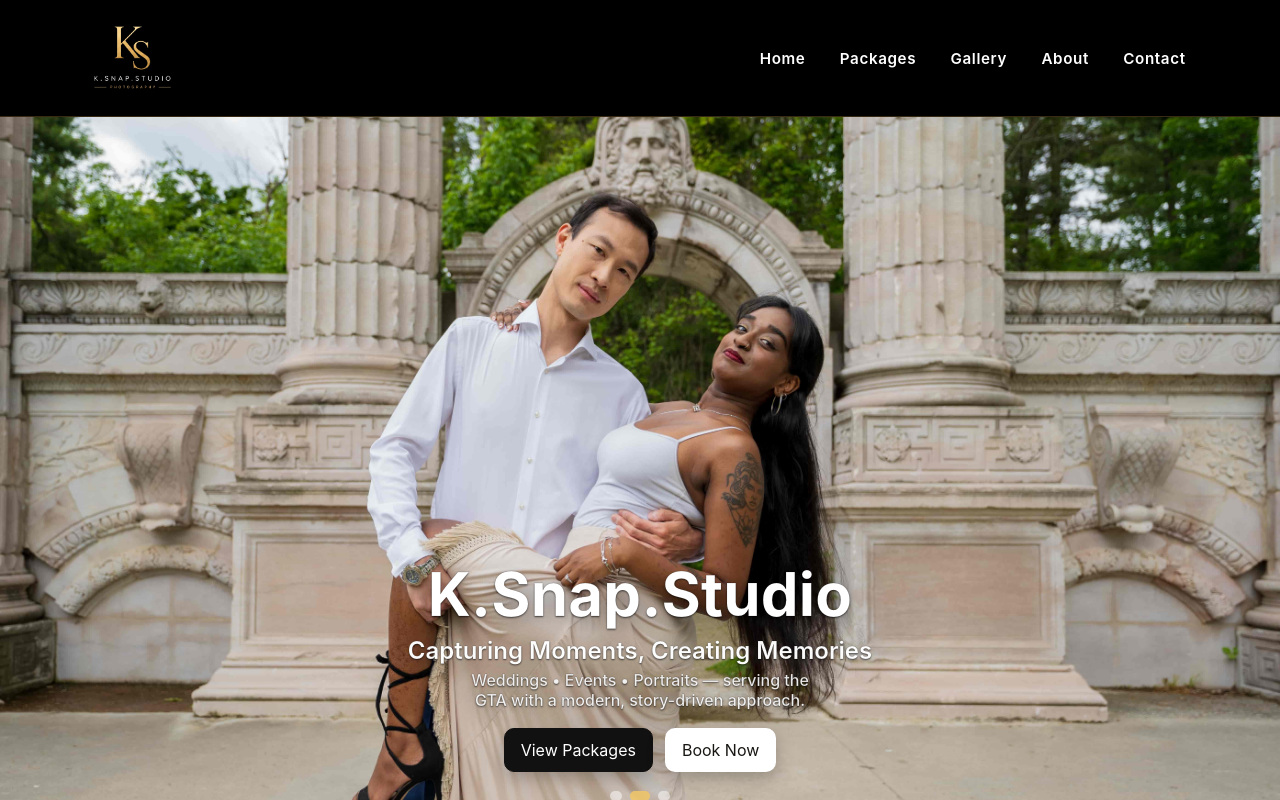
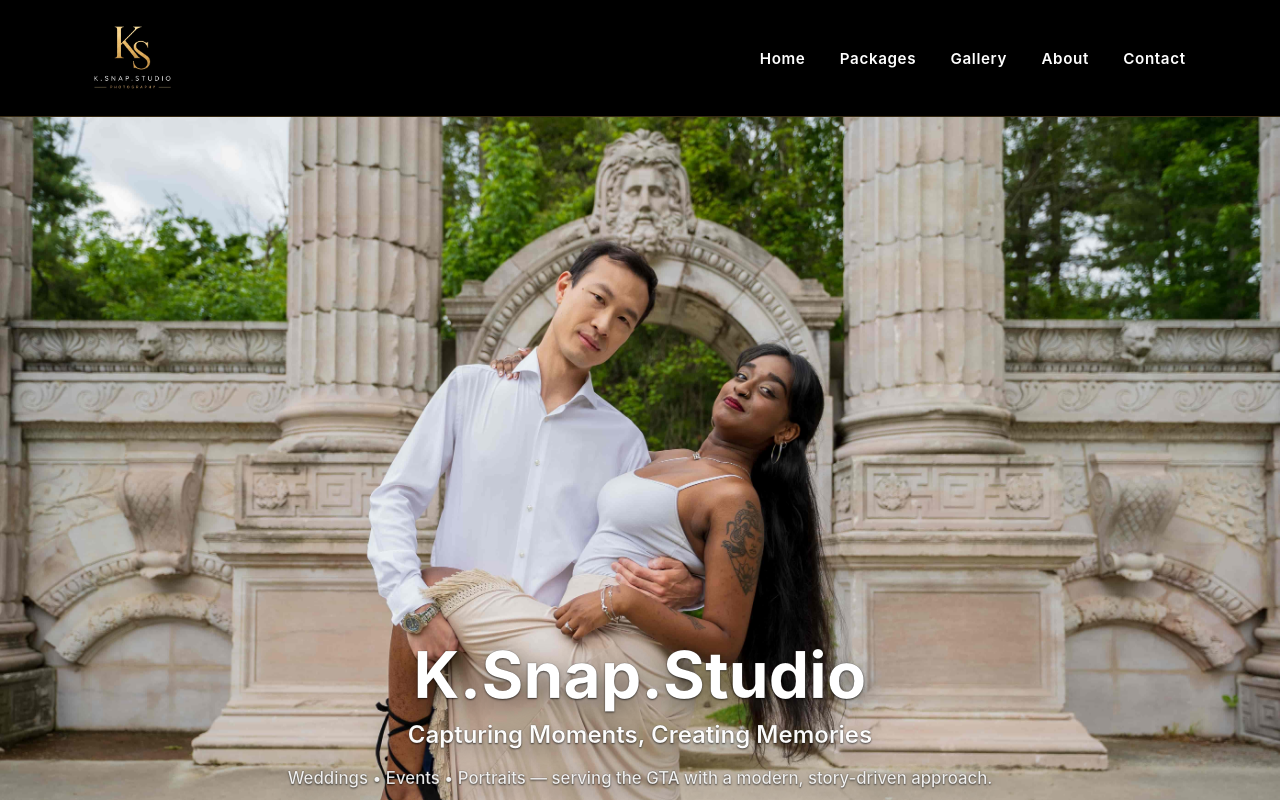
Before and after one commit to ralphdaryn/ksnapstudio, a React (Create React App) app: page / in a window 1280 px wide. Shown: the top 800 px of the page. Built offline with nearby package versions, Linux system fonts and the light colour scheme; no server answers.

Commit message:
update hero and package section

```diff
--- a/src/pages/Main/Main.js
+++ b/src/pages/Main/Main.js
@@ -35,7 +35,7 @@ const PACKAGE_CATEGORIES = [
   },
   {
     key: "family",
-    icon: "👨‍👩‍👧",
+    icon: "👨‍👩",
     title: "Family & Maternity",
     target: "/packages#family",
     description:
--- a/src/pages/Main/Main.scss
+++ b/src/pages/Main/Main.scss
@@ -82,10 +82,11 @@
     display: flex;
     align-items: flex-end;
     justify-content: center;
-    min-height: 80vh;
+    width: 100%;
+    min-height: 560px;
     text-align: center;
     background: var(--bg);
-    padding: calc(var(--pad-y) + 0.75rem) 0;
+    padding: 2.5rem 0 2rem;
     border-bottom: 1px solid var(--line);
 
     .main__title,
@@ -103,26 +104,41 @@
     }
 
     .main__title {
+      margin: 0;
       font-weight: 700;
       letter-spacing: 0.2px;
-      font-size: 2.75rem;
-
-      @include tablet {
-        font-size: 3.75rem;
-      }
+      font-size: 2.35rem;
+      line-height: 1.05;
     }
 
     .main__tagline {
+      margin: 0.45rem 0 0;
+      font-size: 1.1rem;
       font-weight: 600;
+      line-height: 1.3;
       opacity: 0.98;
     }
 
     .main__subtitle {
+      max-width: 30rem;
+      margin: 0.7rem auto 1.1rem;
+      padding-inline: 0.5rem;
       color: rgba(255, 255, 255, 0.92);
+      font-size: 0.95rem;
       font-weight: 500;
+      line-height: 1.5;
+    }
+
+    .main__cta {
+      display: flex;
+      flex-wrap: wrap;
+      justify-content: center;
+      gap: 0.6rem;
     }
 
     .main__btn {
+      min-height: 44px;
+      padding: 0.15rem .75rem;
       box-shadow: 0 6px 18px rgba(0, 0, 0, 0.25);
       border-color: rgba(255, 255, 255, 0.7);
 
@@ -137,6 +153,55 @@
         color: #fff;
         border-color: rgba(255, 255, 255, 0.55);
         backdrop-filter: blur(2px);
+      }
+    }
+
+    @media (min-width: 768px) {
+      min-height: 650px;
+      padding: 3rem 0 2.5rem;
+
+      .main__title {
+        font-size: 3.4rem;
+      }
+
+      .main__tagline {
+        margin-top: 0.55rem;
+        font-size: 1.35rem;
+      }
+
+      .main__subtitle {
+        max-width: 42rem;
+        margin: 0.8rem auto 1.25rem;
+        font-size: 1rem;
+        line-height: 1.6;
+      }
+
+      .main__cta {
+        gap: 0.75rem;
+      }
+    }
+
+    @media (min-width: 1280px) {
+      min-height: 720px;
+      padding: 3.5rem 0 3rem;
+
+      .main__title {
+        font-size: 4rem;
+      }
+
+      .main__tagline {
+        margin-top: 0.65rem;
+        font-size: 1.5rem;
+      }
+
+      .main__subtitle {
+        max-width: 46rem;
+        margin: 0.9rem auto 1.35rem;
+        font-size: 1.05rem;
+      }
+
+      .main__cta {
+        gap: 0.8rem;
       }
     }
   }
@@ -1111,6 +1176,12 @@
 
     z-index: 0;
 
+    width: 100%;
+
+    height: 100%;
+
+    overflow: hidden;
+
     pointer-events: none;
   }
 
@@ -1119,9 +1190,13 @@
 
     inset: 0;
 
+    width: 100%;
+
+    height: 100%;
+
     background-size: cover;
 
-    background-position: center;
+    background-position: center center;
 
     background-repeat: no-repeat;
 
@@ -1142,9 +1217,31 @@
     }
 
     &--contain {
-      background-size: contain;
+      background-size: cover;
 
-      background-color: #000;
+      background-position: center center;
+
+      background-color: var(--bg);
+    }
+
+    @media (min-width: 768px) {
+      background-position: center center;
+
+      &--contain {
+        background-size: cover;
+
+        background-position: center center;
+      }
+    }
+
+    @media (min-width: 1280px) {
+      background-position: center center;
+
+      &--contain {
+        background-size: cover;
+
+        background-position: center center;
+      }
     }
   }
 
--- a/src/pages/Packages/Packages.js
+++ b/src/pages/Packages/Packages.js
@@ -137,7 +137,7 @@ const PACKAGES = [
   },
   {
     key: "family",
-    icon: "👨‍👩‍👧",
+    icon: "👨‍👩",
     title: "FAMILY & MATERNITY SESSION",
     price: "$325",
     tagline: "Capture life’s most meaningful milestones together.",
@@ -187,7 +187,7 @@ const GROUPS_ORDER = [
   { key: "EVENT PHOTOGRAPHY", icon: "🎉" },
   { key: "WEDDING PACKAGES", icon: "💍" },
   { key: "ENGAGEMENT", icon: "💞" },
-  { key: "FAMILY & MATERNITY", icon: "👨‍👩‍👧" },
+  { key: "FAMILY & MATERNITY", icon: "👨‍👩" },
   { key: "PORTRAIT", icon: "📸" },
   { key: "SEASONAL", icon: "🎄" },
 ];
```
